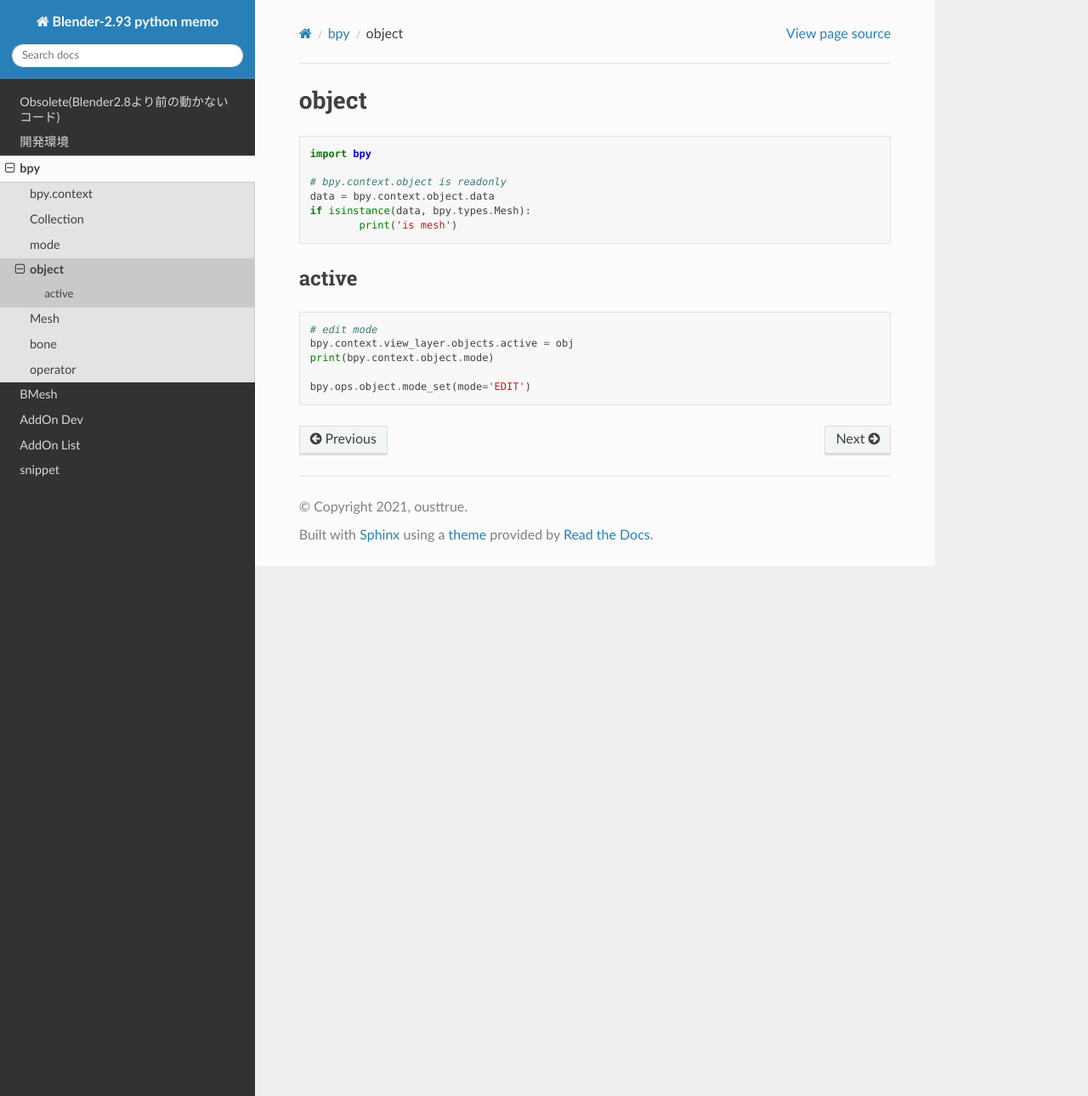
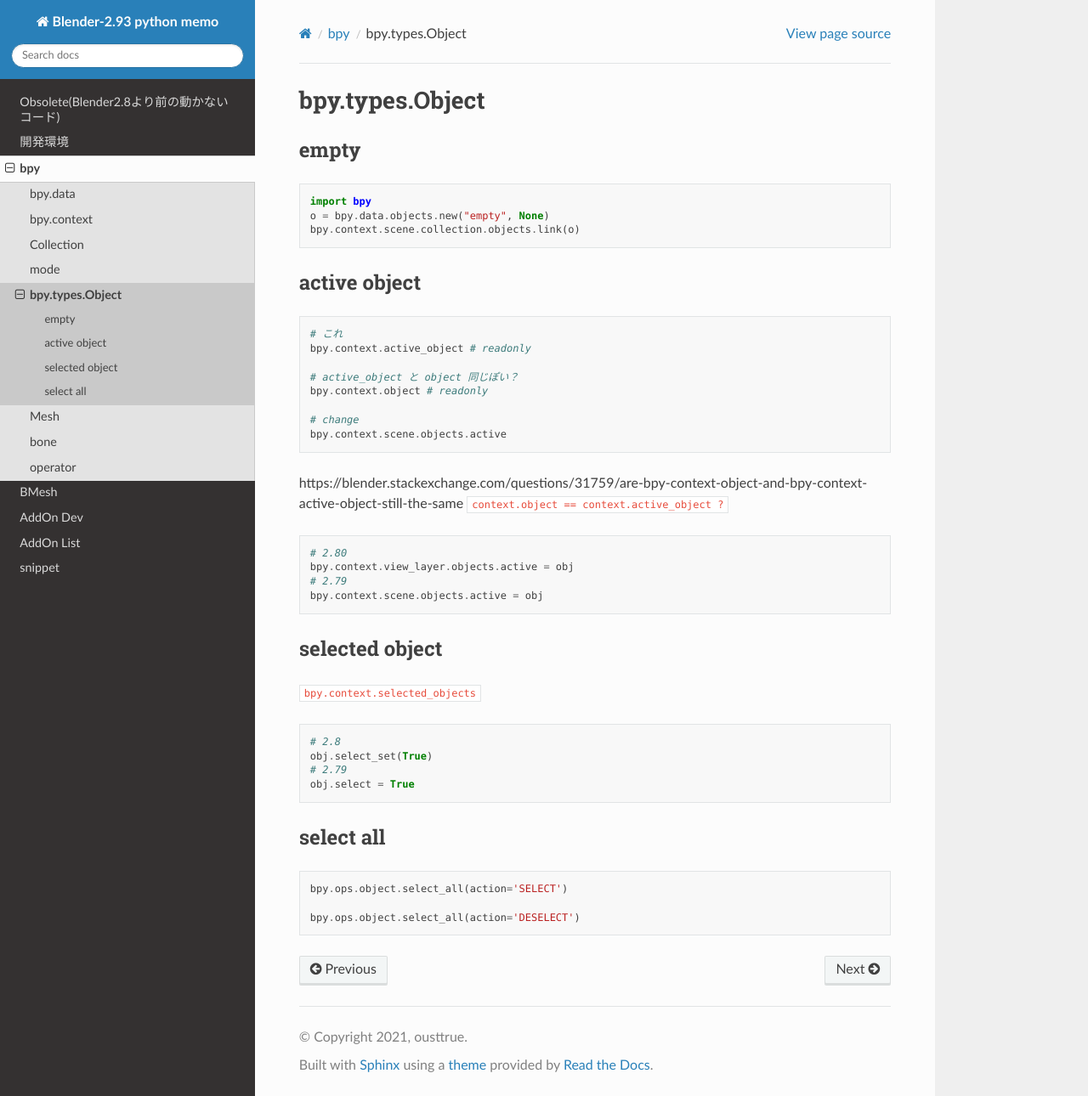
Before and after one commit to ousttrue/humanoidio, a Sphinx documentation site: the page built from docs/bpy/object.md, in a window 1280 px wide and 1290 px high. Shown: the whole window at 85% size. Built offline with Sphinx 7.4.7 and the Read the Docs theme 2.0.0, drawn with Linux system fonts in a browser that asks for light colours.

Commit message:
convert_obj

````diff
--- /dev/null
+++ b/docs/bpy/data.md
@@ -0,0 +1 @@
+# bpy.data
--- a/docs/bpy/object.md
+++ b/docs/bpy/object.md
@@ -1,20 +1,50 @@
-# object
+# bpy.types.Object
+
+## empty
+```py
+import bpy
+o = bpy.data.objects.new("empty", None)
+bpy.context.scene.collection.objects.link(o)
+```
+
+## active object
 
 ```py
-import bpy
+# これ
+bpy.context.active_object # readonly
 
-# bpy.context.object is readonly
-data = bpy.context.object.data
-if isinstance(data, bpy.types.Mesh):
-	print('is mesh')
+# active_object と object 同じぽい？
+bpy.context.object # readonly
+
+# change
+bpy.context.scene.objects.active
 ```
 
-## active
+https://blender.stackexchange.com/questions/31759/are-bpy-context-object-and-bpy-context-active-object-still-the-same
+`context.object == context.active_object ?`
 
 ```py
-# edit mode
+# 2.80
 bpy.context.view_layer.objects.active = obj
-print(bpy.context.object.mode)
+# 2.79
+bpy.context.scene.objects.active = obj
+```
 
-bpy.ops.object.mode_set(mode='EDIT')
+## selected object
+
+`bpy.context.selected_objects`
+
+```py
+# 2.8
+obj.select_set(True)
+# 2.79
+obj.select = True
 ```
+
+## select all
+
+```py
+bpy.ops.object.select_all(action='SELECT')
+
+bpy.ops.object.select_all(action='DESELECT')
+```
````
Also changed, not shown: docs/bpy/context.md (+0 -33 lines), docs/bpy/index.md (+3 -0 lines), docs/index.md (+1 -1 lines), 1 other file.
